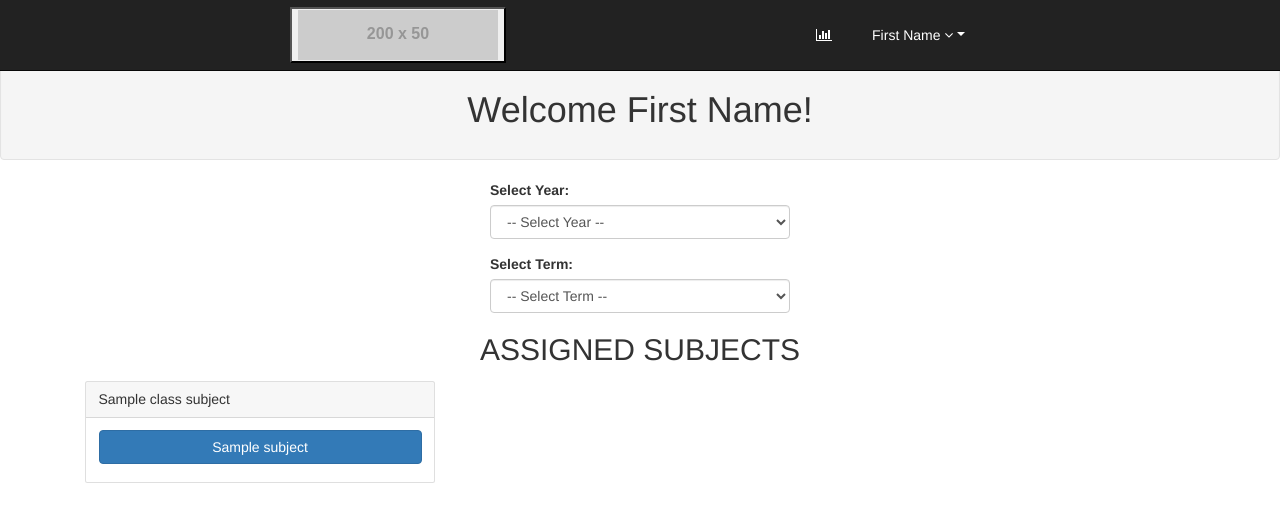
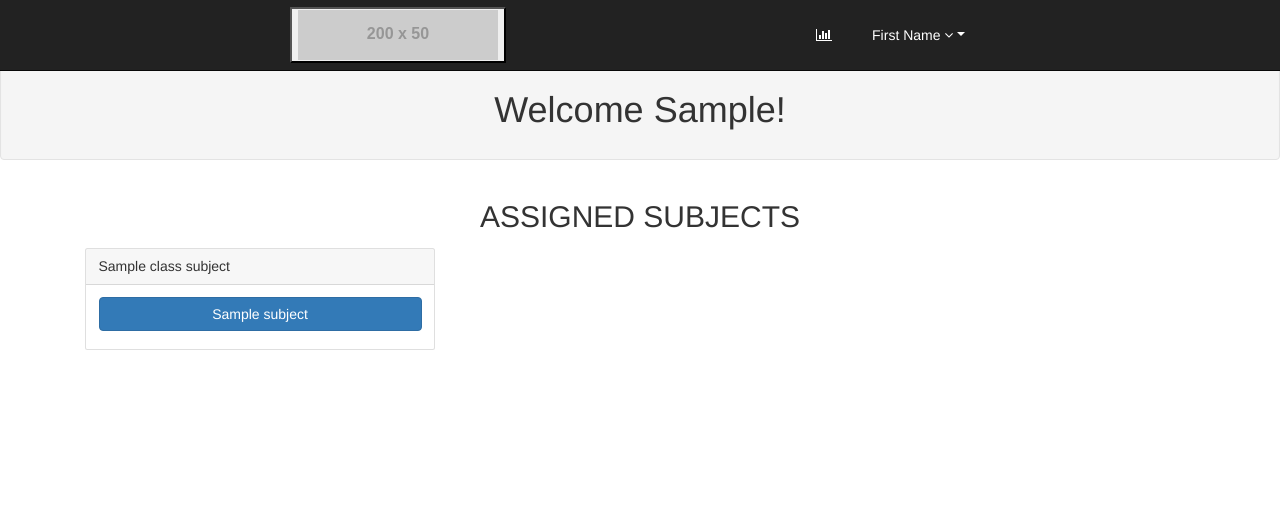
Before and after one commit to megafemworld/student_score_report, a Flask app: template templates/teacher.html in a window 1280 px wide. Shown: the top 522 px of the page. Run offline with Flask 3, Linux system fonts and the light colour scheme; a user stored in the database is signed in; tables that the repository leaves empty hold one stand-in row (values such as "Sample post"); the template is opened without the code that fills it: most values are stand-ins (such as "Sample title", 1, 10 or a date in 2020); grey boxes labelled with a size stand in for pictures from a placeholder-image service; some libraries are stand-ins or nearby versions.

Commit message:
teacher html

```diff
--- a/templates/teacher.html
+++ b/templates/teacher.html
@@ -113,36 +113,12 @@
         <div class="container-fluid">
             <div class="row" id="main">
                 <div class="col-sm-12 col-md-12 well" id="content">
-                    <h1>Welcome First Name!</h1>
+                    <h1>Welcome {{current_user.first_name}}!</h1>
                 </div>
             </div>
         </div>
     </div>
 </div>
-
-            <!-- Dropdown form for Year and Term -->
-            <div class="dropdown-form">
-                <form id="filter-form" method="POST">
-                    <div class="form-group">
-                        <label for="year">Select Year:</label>
-                        <select id="year" name="year" class="form-control">
-                            <option value="">-- Select Year --</option>
-                            {% for year in years %}
-                                <option value="{{ year.id }}" {% if year.id == selected_year %}selected{% endif %}>{{ year.name }}</option>
-                            {% endfor %}
-                        </select>
-                    </div>
-                    <div class="form-group">
-                        <label for="term">Select Term:</label>
-                        <select id="term" name="term" class="form-control">
-                            <option value="">-- Select Term --</option>
-                            {% for term in terms %}
-                                <option value="{{ term.id }}" {% if term.id == selected_term %}selected{% endif %}>{{ term.name }}</option>
-                            {% endfor %}
-                        </select>
-                    </div>
-                </form>
-            </div>
 
 
 <h2 class="assigned">ASSIGNED SUBJECTS</h2>
@@ -157,22 +133,18 @@
                 </div>
                 <div class="card-body">
                     {% for subject in subjects %}
-                    <a href="/teacher/result_upload/{{ class_name }}/{{ subject }}/{{ selected_year }}/{{ selected_term }}" class="btn btn-primary btn-block mb-2">{{ subject }}</a>
+                        {% for subject_name, subject_id in subject.items() %}
+                            <a href="/teacher/result_upload/{{ class_name | lower }}/{{ subject_id }}/{{ selected_year.id }}/{{ selected_term.id }}" class="btn btn-primary btn-block mb-2">
+                                {{ subject_name }}
+                            </a>
+                        {% endfor %}
                     {% endfor %}
                 </div>
             </div>
         </div>
         {% endfor %}
+
     </div>
 </div>
-
-<script type="text/javascript">
-    $(document).ready(function() {
-        $('#year, #term').change(function() {
-            $('#filter-form').submit();
-        });
-    });
-</script>
-
 </body>
 </html>
```
